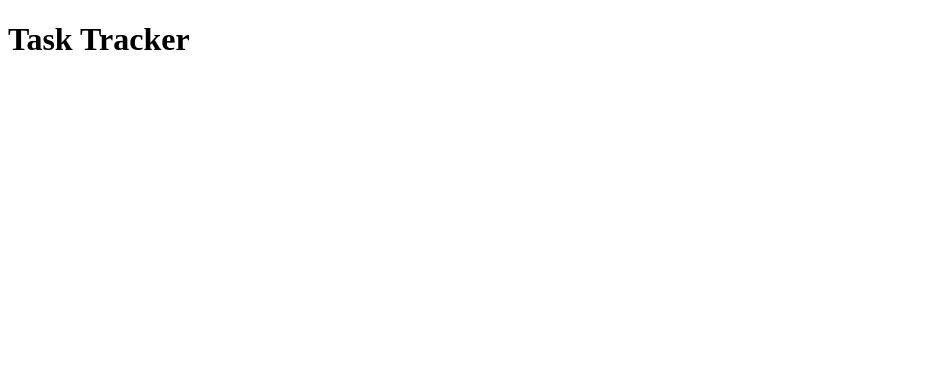
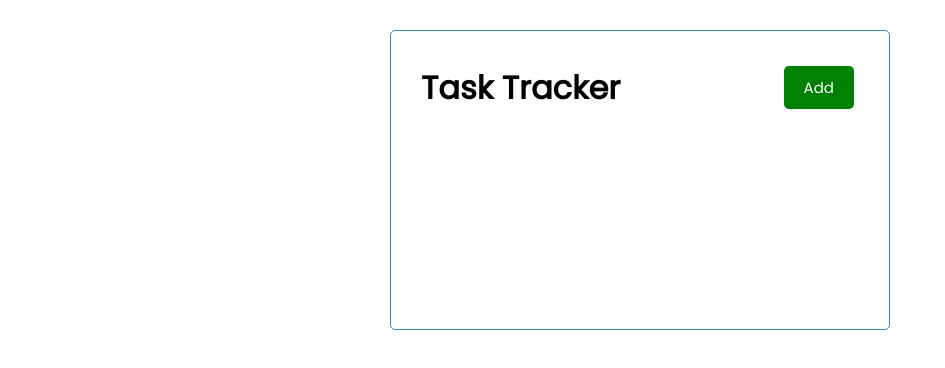
Before and after one commit to mazink2/angular-task-tracker, an Angular app: page / in a window 1280 px wide. Shown: the top 368 px of the page, without its empty margins (0-945 px from the left). Built offline with nearby package versions, Linux system fonts and the light colour scheme.

Commit message:
Created header and button components, added global styles

```diff
--- a/src/app/app.component.html
+++ b/src/app/app.component.html
@@ -1 +1,3 @@
-<h1>{{ title }}</h1>
+<div class="container">
+  <app-header></app-header>
+</div>
--- a/src/app/app.component.ts
+++ b/src/app/app.component.ts
@@ -3,8 +3,6 @@
 @Component({
   selector: 'app-root',
   templateUrl: './app.component.html',
-  styleUrls: ['./app.component.css']
+  styleUrls: ['./app.component.css'],
 })
-export class AppComponent {
-  title = 'Task Tracker';
-}
+export class AppComponent {}
--- a/src/app/app.module.ts
+++ b/src/app/app.module.ts
@@ -2,10 +2,14 @@
 import { BrowserModule } from '@angular/platform-browser';
 
 import { AppComponent } from './app.component';
+import { HeaderComponent } from './components/header/header.component';
+import { ButtonComponent } from './components/button/button.component';
 
 @NgModule({
   declarations: [
-    AppComponent
+    AppComponent,
+    HeaderComponent,
+    ButtonComponent
   ],
   imports: [
     BrowserModule
--- /dev/null
+++ b/src/app/components/button/button.component.html
@@ -0,0 +1,7 @@
+<button
+  [ngStyle]="{ 'background-color': color }"
+  class="btn"
+  (click)="onClick()"
+>
+  {{ text }}
+</button>
--- /dev/null
+++ b/src/app/components/button/button.component.ts
@@ -0,0 +1,20 @@
+import { Component, OnInit, Input, Output, EventEmitter } from '@angular/core';
+
+@Component({
+  selector: 'app-button',
+  templateUrl: './button.component.html',
+  styleUrls: ['./button.component.css'],
+})
+export class ButtonComponent implements OnInit {
+  @Input() text: string = 'Click';
+  @Input() color!: string;
+  @Output() btnClick = new EventEmitter();
+
+  constructor() {}
+
+  ngOnInit(): void {}
+
+  onClick() {
+    this.btnClick.emit();
+  }
+}
--- /dev/null
+++ b/src/app/components/header/header.component.css
@@ -0,0 +1,6 @@
+header {
+  display: flex;
+  justify-content: space-between;
+  align-items: center;
+  margin-bottom: 20px;
+}
--- /dev/null
+++ b/src/app/components/header/header.component.html
@@ -0,0 +1,8 @@
+<header>
+  <h1>{{ title }}</h1>
+  <app-button
+    color="green"
+    text="Add"
+    (btnClick)="toggleAddTask()"
+  ></app-button>
+</header>
--- /dev/null
+++ b/src/app/components/header/header.component.ts
@@ -0,0 +1,18 @@
+import { Component, OnInit } from '@angular/core';
+
+@Component({
+  selector: 'app-header',
+  templateUrl: './header.component.html',
+  styleUrls: ['./header.component.css'],
+})
+export class HeaderComponent implements OnInit {
+  title: string = 'Task Tracker';
+
+  constructor() {}
+
+  ngOnInit(): void {}
+
+  toggleAddTask() {
+    console.log('toggle');
+  }
+}
--- a/src/styles.css
+++ b/src/styles.css
@@ -1 +1,76 @@
-/* You can add global styles to this file, and also import other style files */
+@import url("https://fonts.googleapis.com/css2?family=Poppins:wght@300;400&display=swap");
+
+* {
+  box-sizing: border-box;
+  margin: 0;
+  padding: 0;
+}
+
+body {
+  font-family: "Poppins", sans-serif;
+}
+
+.container {
+  max-width: 500px;
+  margin: 30px auto;
+  overflow: auto;
+  min-height: 300px;
+  border: 1px solid steelblue;
+  padding: 30px;
+  border-radius: 5px;
+}
+.btn {
+  display: inline-block;
+  background: #000;
+  color: #fff;
+  border: none;
+  padding: 10px 20px;
+  margin: 5px;
+  border-radius: 5px;
+  cursor: pointer;
+  text-decoration: none;
+  font-size: 15px;
+  font-family: inherit;
+}
+.btn:focus {
+  outline: none;
+}
+.btn:active {
+  transform: scale(0.98);
+}
+
+.btn-block {
+  display: block;
+  width: 100%;
+}
+
+.form-control {
+  margin: 20px 0;
+}
+
+.form-control label {
+  display: block;
+}
+
+.form-control input {
+  width: 100%;
+  height: 40px;
+  margin: 5px;
+  padding: 3px 7px;
+  font-size: 17px;
+}
+
+.form-control-check {
+  display: flex;
+  align-items: center;
+  justify-content: space-between;
+}
+
+.form-control-check label {
+  flex: 1;
+}
+
+.form-control-check input {
+  flex: 2;
+  height: 20px;
+}
```
Also changed, not shown: src/app/components/button/button.component.css (added), 2 other files (tests, documents, lock files or other folders).
